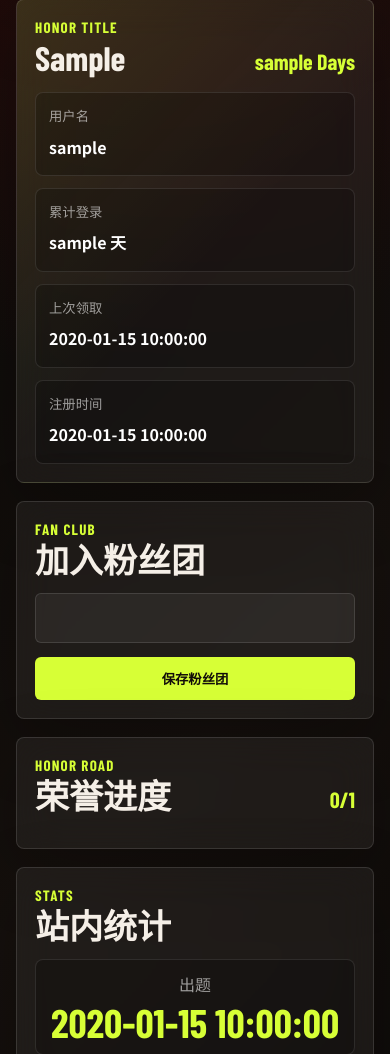
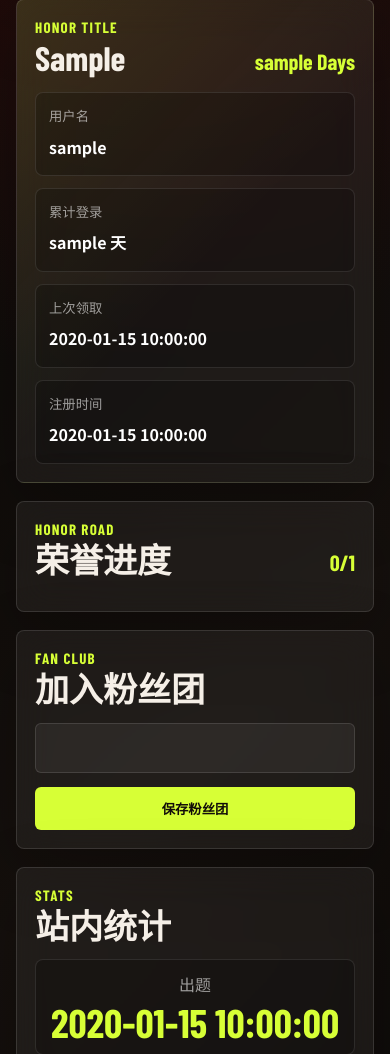
Before and after one commit to aaa510/slowHorse, a Python web app: template templates/profile.html in a window 390 px wide. Shown: the part 369-1423 px from the top of the page. Run offline with Jinja, Linux system fonts and the light colour scheme; the template is opened without the code that fills it: most values are stand-ins (such as "Sample title", 1, 10 or a date in 2020).

Commit message:
update project

```diff
--- a/static/style.css
+++ b/static/style.css
@@ -1121,7 +1121,7 @@ select {
     background: rgba(0, 0, 0, 0.22);
 }
 
-.score-row span {
+.score-row > span {
     display: grid;
     place-items: center;
     width: 38px;
@@ -1764,9 +1764,19 @@ select {
 }
 
 .profile-license {
+    grid-column: 1;
     background:
         linear-gradient(135deg, rgba(215, 255, 54, 0.1), transparent 54%),
         rgba(255, 255, 255, 0.055);
+}
+
+.profile-honor-road {
+    grid-column: 1;
+}
+
+.profile-fan-club {
+    grid-column: 2;
+    grid-row: 1 / span 2;
 }
 
 .license-grid {
@@ -2143,6 +2153,13 @@ select {
         grid-template-columns: 1fr;
     }
 
+    .profile-license,
+    .profile-honor-road,
+    .profile-fan-club {
+        grid-column: auto;
+        grid-row: auto;
+    }
+
     .profile-stat-grid {
         grid-template-columns: repeat(2, minmax(0, 1fr));
     }
@@ -2161,7 +2178,7 @@ select {
         padding: 9px;
     }
 
-    .score-row span {
+    .score-row > span {
         width: 34px;
         font-size: 18px;
     }
--- a/templates/profile.html
+++ b/templates/profile.html
@@ -54,7 +54,27 @@
         </div>
     </section>
 
-    <section class="profile-panel">
+    <section class="profile-panel profile-honor-road">
+        <div class="section-head compact">
+            <div>
+                <p class="eyebrow">Honor Road</p>
+                <h2>荣誉进度</h2>
+            </div>
+            <span>{{ profile.honor_progress|selectattr("unlocked")|list|length }}/{{ profile.honor_progress|length }}</span>
+        </div>
+        <div class="honor-grid">
+            {% for honor in profile.honor_progress %}
+                {% if honor.unlocked %}
+                    <div class="honor-card unlocked {% if honor.current %}current{% endif %}">
+                        <span>Day {{ honor.day }}</span>
+                        <strong>{{ honor.name }}</strong>
+                    </div>
+                {% endif %}
+            {% endfor %}
+        </div>
+    </section>
+
+    <section class="profile-panel profile-fan-club">
         <div class="section-head compact">
             <div>
                 <p class="eyebrow">Fan Club</p>
@@ -73,26 +93,6 @@
             </div>
             <button type="submit">保存粉丝团</button>
         </form>
-    </section>
-
-    <section class="profile-panel">
-        <div class="section-head compact">
-            <div>
-                <p class="eyebrow">Honor Road</p>
-                <h2>荣誉进度</h2>
-            </div>
-            <span>{{ profile.honor_progress|selectattr("unlocked")|list|length }}/{{ profile.honor_progress|length }}</span>
-        </div>
-        <div class="honor-grid">
-            {% for honor in profile.honor_progress %}
-                {% if honor.unlocked %}
-                    <div class="honor-card unlocked {% if honor.current %}current{% endif %}">
-                        <span>Day {{ honor.day }}</span>
-                        <strong>{{ honor.name }}</strong>
-                    </div>
-                {% endif %}
-            {% endfor %}
-        </div>
     </section>
 
     <section class="profile-panel">
```
